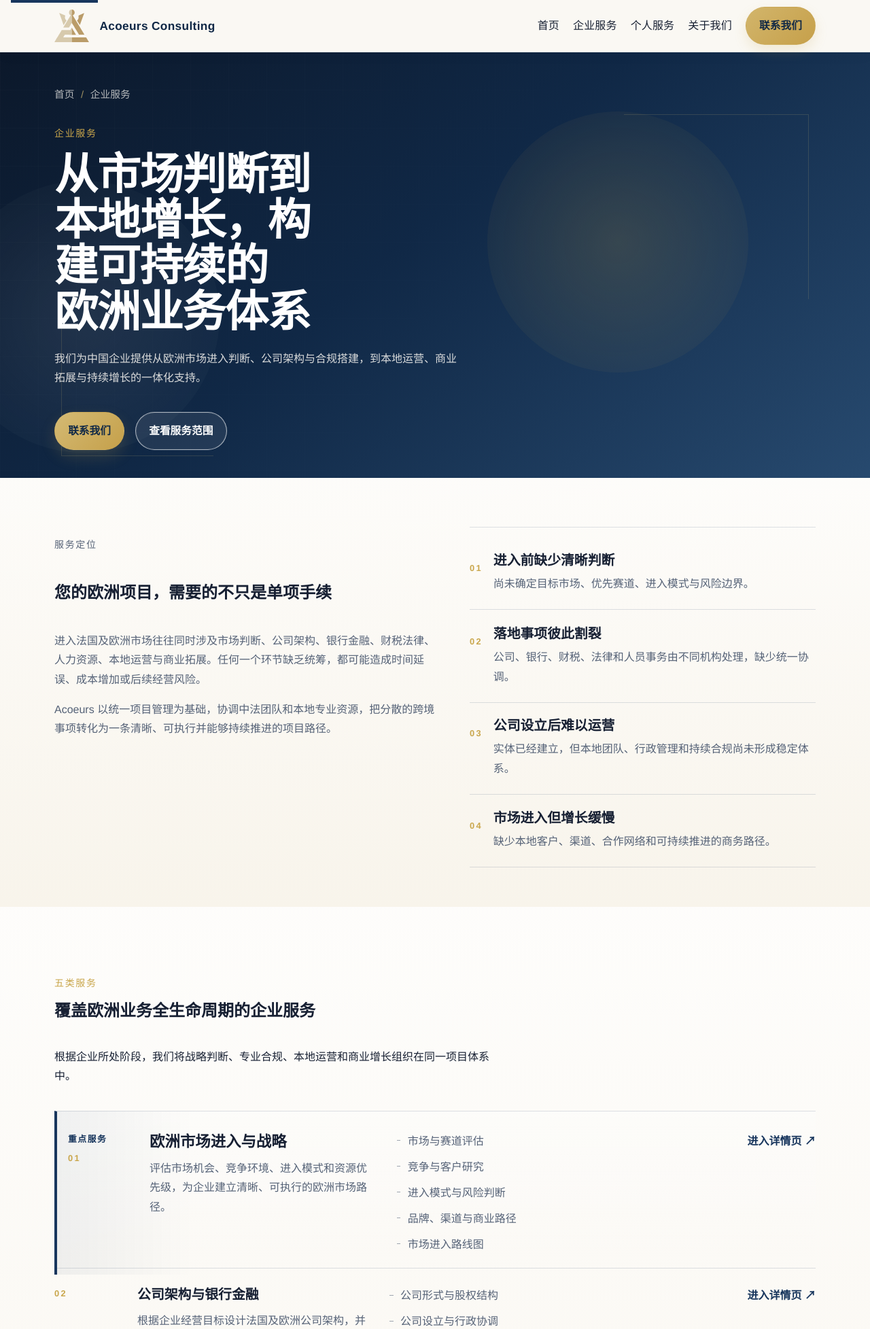
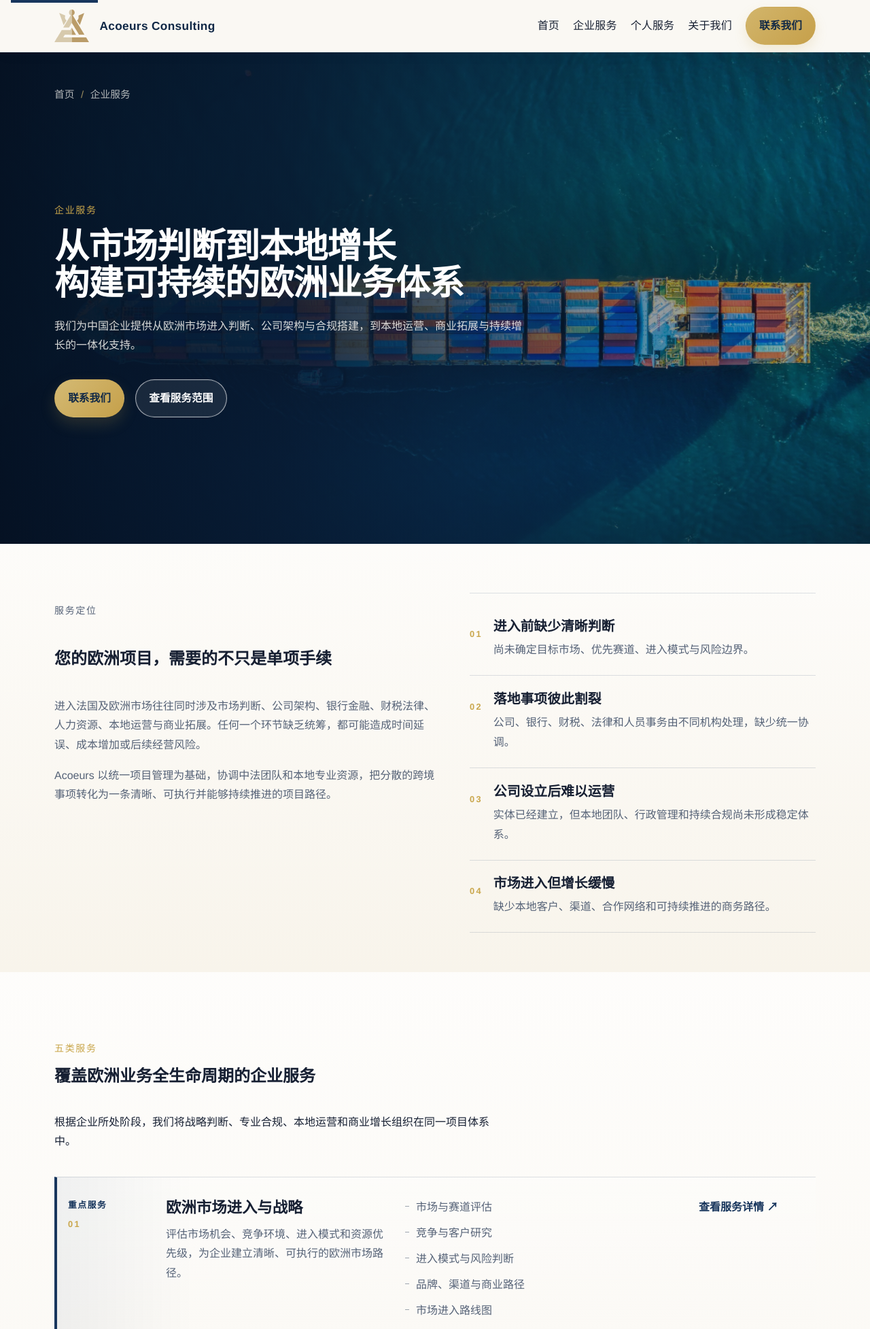
Before and after one commit to ANDGalaxie/acoeursconsulting-website, a Django app: page /business/ in a window 1280 px wide. Shown: the top 1955 px of the page at 68% size. Run offline with Django 5.2, Linux system fonts and the light colour scheme.

Commit message:
Refine homepage about and enterprise services pages

```diff
--- a/static/css/services.css
+++ b/static/css/services.css
@@ -173,6 +173,69 @@
     flex-wrap: wrap;
     gap: 1rem;
     margin-top: 2.2rem;
+}
+
+.page-enterprise-services .enterprise-services-hero {
+    isolation: isolate;
+    overflow: hidden;
+}
+
+.page-enterprise-services .enterprise-services-hero::before {
+    position: absolute;
+    inset: 0;
+    z-index: -2;
+    content: "";
+    background: url("../images/services/enterprise-hero-cargo-ship.webp") 62% 18% / cover no-repeat;
+    pointer-events: none;
+}
+
+.page-enterprise-services .enterprise-services-hero::after {
+    position: absolute;
+    inset: 0;
+    z-index: -1;
+    content: "";
+    background:
+        linear-gradient(
+            90deg,
+            rgba(5, 17, 34, 0.96) 0%,
+            rgba(8, 26, 49, 0.91) 32%,
+            rgba(10, 35, 62, 0.68) 53%,
+            rgba(12, 43, 73, 0.34) 74%,
+            rgba(11, 35, 61, 0.24) 100%
+        ),
+        linear-gradient(
+            180deg,
+            rgba(5, 17, 34, 0.18) 0%,
+            rgba(5, 17, 34, 0.12) 62%,
+            rgba(5, 17, 34, 0.48) 100%
+        );
+    pointer-events: none;
+}
+
+.page-enterprise-services .enterprise-services-hero .services-hero__backdrop {
+    display: none;
+}
+
+.page-enterprise-services .enterprise-services-hero .services-hero__inner {
+    grid-template-rows: auto minmax(0, 1fr);
+    align-content: stretch;
+}
+
+.page-enterprise-services .enterprise-services-hero .services-hero__content {
+    align-self: center;
+    width: min(100%, 52rem);
+    padding-bottom: clamp(1rem, 4vh, 3rem);
+}
+
+.page-enterprise-services .enterprise-services-hero h1 {
+    max-width: none;
+    font-size: clamp(2.7rem, 4vw, 4rem);
+    line-height: 1.06;
+    text-wrap: pretty;
+}
+
+.page-enterprise-services .enterprise-services-hero .services-hero__summary {
+    max-width: 43rem;
 }
 
 .services-two-column {
@@ -374,6 +437,11 @@
     transform: translateX(0.12rem);
 }
 
+.page-enterprise-services .service-index__link {
+    width: max-content;
+    white-space: nowrap;
+}
+
 .services-scope__professional-note {
     display: grid;
     gap: 0.45rem;
@@ -736,6 +858,10 @@
 }
 
 @media (min-width: 768px) {
+    .enterprise-services-hero__title-line {
+        display: block;
+    }
+
     .services-hero__actions {
         flex-direction: row;
     }
@@ -812,6 +938,29 @@
 }
 
 @media (min-width: 1024px) {
+    .page-enterprise-services .enterprise-services-hero {
+        min-height: calc(100svh - var(--header-height));
+    }
+
+    .page-enterprise-services .enterprise-services-hero .services-hero__content {
+        width: min(58vw, 52rem);
+    }
+
+    .page-enterprise-services .service-index__item {
+        grid-template-columns:
+            minmax(5rem, 7rem)
+            minmax(18rem, 20rem)
+            minmax(18rem, 25rem)
+            max-content;
+        column-gap: clamp(2rem, 2.5vw, 3rem);
+        padding-right: clamp(2rem, 3vw, 3rem);
+    }
+
+    .page-enterprise-services .service-index__actions {
+        justify-self: start;
+        align-self: start;
+    }
+
     .services-two-column {
         grid-template-columns: minmax(0, 1.05fr) minmax(0, 0.95fr);
         gap: 3rem;
--- a/templates/website/enterprise_services.html
+++ b/templates/website/enterprise_services.html
@@ -10,7 +10,7 @@
 {% endblock %}
 
 {% block content %}
-<section class="services-hero">
+<section class="services-hero enterprise-services-hero">
     <div class="services-hero__backdrop" aria-hidden="true">
         <span class="services-hero__orb services-hero__orb--one"></span>
         <span class="services-hero__orb services-hero__orb--two"></span>
@@ -25,7 +25,10 @@
         </nav>
         <div class="services-hero__content">
             <p class="eyebrow" data-reveal="text" data-reveal-delay="60">企业服务</p>
-            <h1 data-reveal="title" data-reveal-delay="120">从市场判断到本地增长，构建可持续的欧洲业务体系</h1>
+            <h1 data-reveal="title" data-reveal-delay="120">
+                <span class="enterprise-services-hero__title-line">从市场判断到本地增长</span>
+                <span class="enterprise-services-hero__title-line">构建可持续的欧洲业务体系</span>
+            </h1>
             <p class="services-hero__summary" data-reveal="text" data-reveal-delay="220">
                 我们为中国企业提供从欧洲市场进入判断、公司架构与合规搭建，到本地运营、商业拓展与持续增长的一体化支持。
             </p>
@@ -111,7 +114,7 @@
                     </ul>
                 </div>
                 <div class="service-index__actions">
-                    <a class="service-index__link" href="{% url 'business_market_entry' %}">进入详情页 ↗</a>
+                    <a class="service-index__link" href="{% url 'business_market_entry' %}">查看服务详情 ↗</a>
                 </div>
             </article>
             <article class="service-index__item" data-reveal="item" data-reveal-repeat="true">
@@ -132,7 +135,7 @@
                     </ul>
                 </div>
                 <div class="service-index__actions">
-                    <a class="service-index__link" href="{% url 'business_company_banking' %}">进入详情页 ↗</a>
+                    <a class="service-index__link" href="{% url 'business_company_banking' %}">查看服务详情 ↗</a>
                 </div>
             </article>
             <article class="service-index__item" data-reveal="item" data-reveal-delay="100" data-reveal-repeat="true">
@@ -153,7 +156,7 @@
                     </ul>
                 </div>
                 <div class="service-index__actions">
-                    <a class="service-index__link" href="{% url 'business_tax_legal_compliance' %}">进入详情页 ↗</a>
+                    <a class="service-index__link" href="{% url 'business_tax_legal_compliance' %}">查看服务详情 ↗</a>
                 </div>
             </article>
             <article class="service-index__item" data-reveal="item" data-reveal-delay="180" data-reveal-repeat="true">
@@ -174,7 +177,7 @@
                     </ul>
                 </div>
                 <div class="service-index__actions">
-                    <a class="service-index__link" href="{% url 'business_local_operations' %}">进入详情页 ↗</a>
+                    <a class="service-index__link" href="{% url 'business_local_operations' %}">查看服务详情 ↗</a>
                 </div>
             </article>
             <article class="service-index__item" data-reveal="item" data-reveal-delay="260" data-reveal-repeat="true">
@@ -195,7 +198,7 @@
                     </ul>
                 </div>
                 <div class="service-index__actions">
-                    <a class="service-index__link" href="{% url 'business_growth' %}">进入详情页 ↗</a>
+                    <a class="service-index__link" href="{% url 'business_growth' %}">查看服务详情 ↗</a>
                 </div>
             </article>
         </div>
@@ -330,15 +333,16 @@
 
 <section class="services-section services-cta" aria-labelledby="services-cta-title">
     <div class="container services-cta__inner" data-reveal="panel" data-reveal-repeat="true">
-        <div>
-            <p class="eyebrow">联系我们</p>
+        <div class="services-cta__content">
             <h2 id="services-cta-title">您的欧洲业务正处于哪个阶段？</h2>
             <p>
                 告诉我们当前正在推进的目标、主要问题和需要协调的事项，我们会根据您提交的信息与您取得联系。
             </p>
-            <a class="services-cta__text-link" href="#services-path">或先了解我们的服务流程</a>
         </div>
-        <a class="button button--gold" href="{% url 'contact' %}">联系我们</a>
+        <div class="services-cta__actions">
+            <a class="button button--gold" href="{% url 'contact' %}">联系我们</a>
+            <a class="services-cta__text-link" href="#services-path">了解服务流程</a>
+        </div>
     </div>
 </section>
 {% endblock %}
```
Also changed, not shown: other parts of static/css/services.css (+87 -0 lines), website/tests.py (+10 -1 lines), static/images/services/enterprise-hero-cargo-ship.webp (added).
